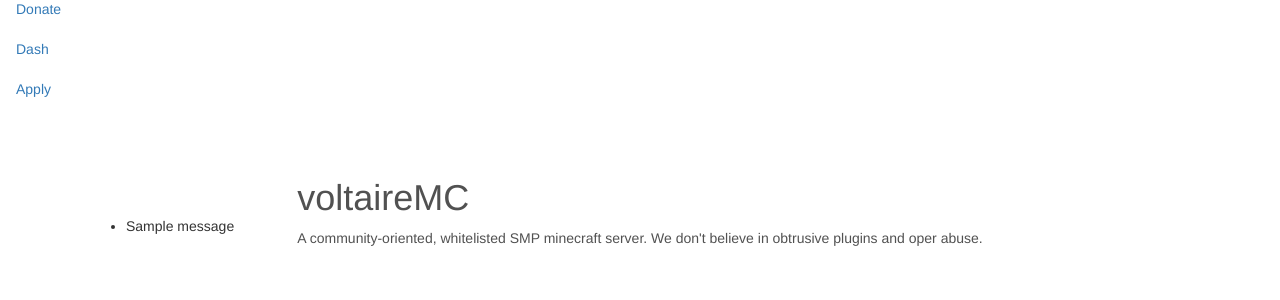
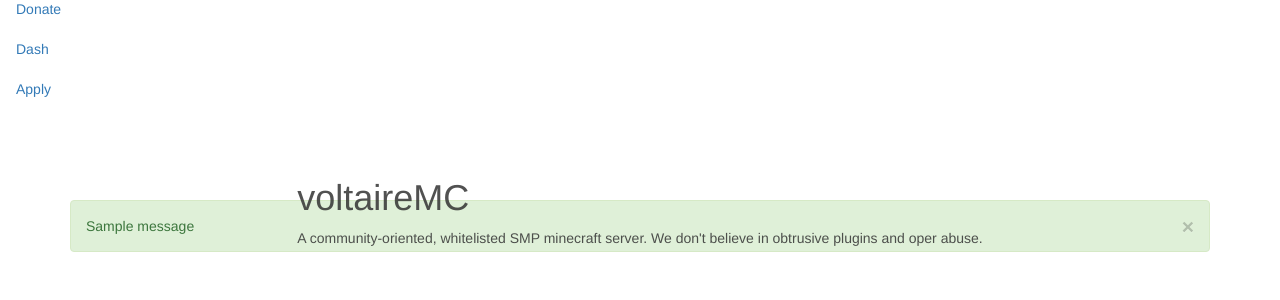
Before and after one commit to voltaire/minecraft-site, a Flask app: template application/app/templates/index.html in a window 1280 px wide. Shown: the part 192-492 px from the top of the page. Run offline with Flask 2, Linux system fonts and the light colour scheme; the template is opened without the code that fills it: most values are stand-ins (such as "Sample title", 1, 10 or a date in 2020); one stand-in notice (Sample message) is shown; parts of the project's set-up code (start-up, migrations or seed data) failed here and were passed over; some libraries are stand-ins or nearby versions.

Commit message:
add category to message flashing

```diff
--- a/application/app/templates/_formhelpers.html
+++ b/application/app/templates/_formhelpers.html
@@ -34,15 +34,14 @@
 {% endmacro %}
 
 {% macro message_flasher() %}
-  {% with messages = get_flashed_messages() %}
+  {% with messages = get_flashed_messages(with_categories=true) %}
     {% if messages %}
-    <div class="alert">
-      <ul>
-        {% for message in messages %}
-        <li>{{ message }}</li>
-        {% endfor %}
-      </ul>
-    </div><!--/alert-->
+      {% for category, message in messages %}
+        <div class="alert {% if category %}alert-{{ category }}{% endif %}">
+          <button type="button" class="close" data-dismiss="alert">&times;</button>
+          {{ message }}
+        </div><!--/alert-->
+      {% endfor %}
     {% endif %}
   {% endwith %}
 {% endmacro %}
--- a/application/app/views.py
+++ b/application/app/views.py
@@ -47,11 +47,11 @@ def signup():
             db.session.commit()
 
         except exc.IntegrityError:
-            flash('Oh no! It looks like there\'s something wrong with your information. Please contact an admin.')
+            flash('Oh no! It looks like there\'s something wrong with your information. Please contact an admin.', 'error')
             return redirect(url_for('signup'))
 
         else:
-            flash('Thanks for signing up. Please check your email for a response soon!')
+            flash('Thanks for signing up. Please check your email for a response soon!', 'success')
             return redirect(url_for('index'))
 
     return render_template('signup.html',
```
